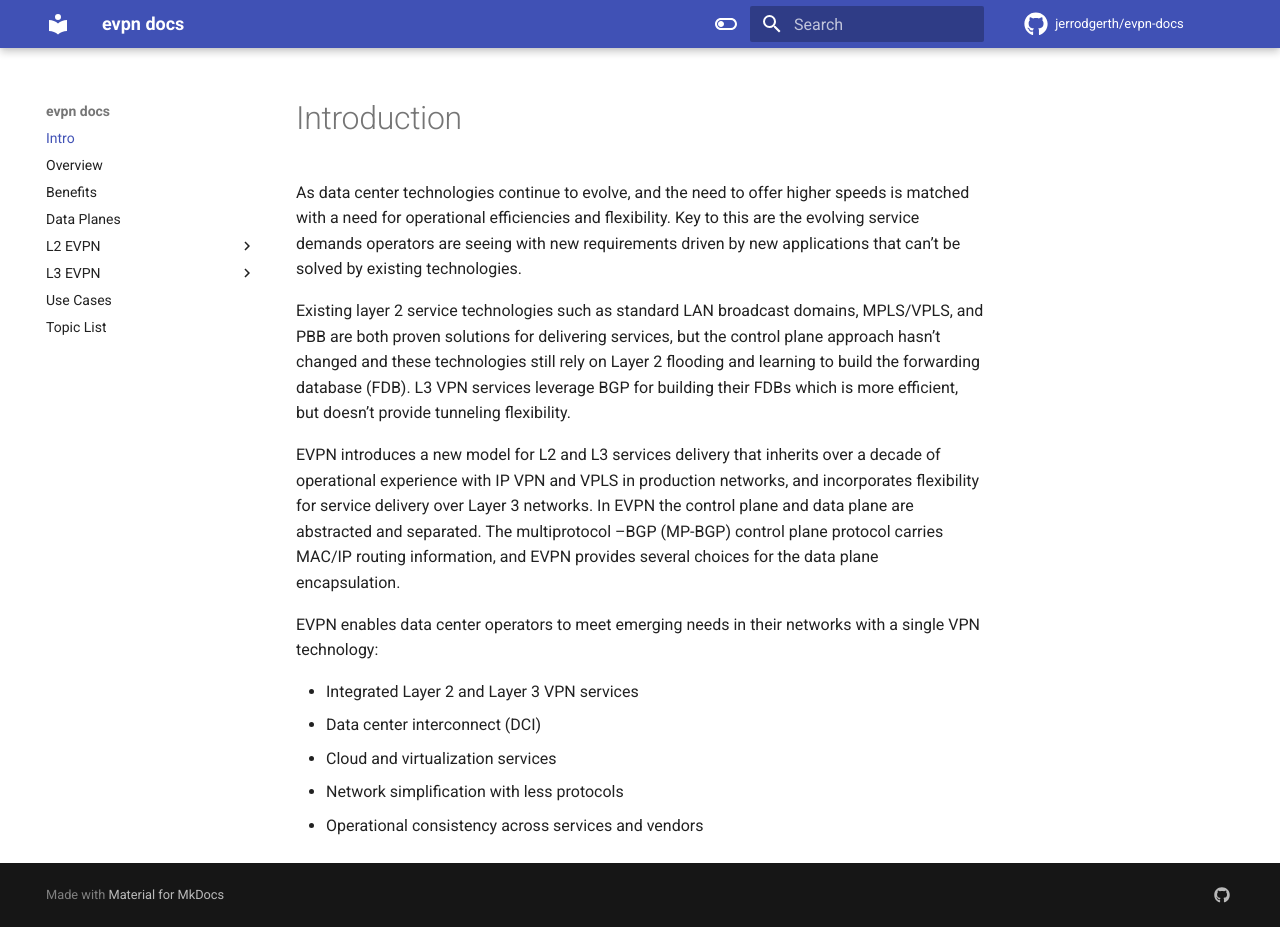
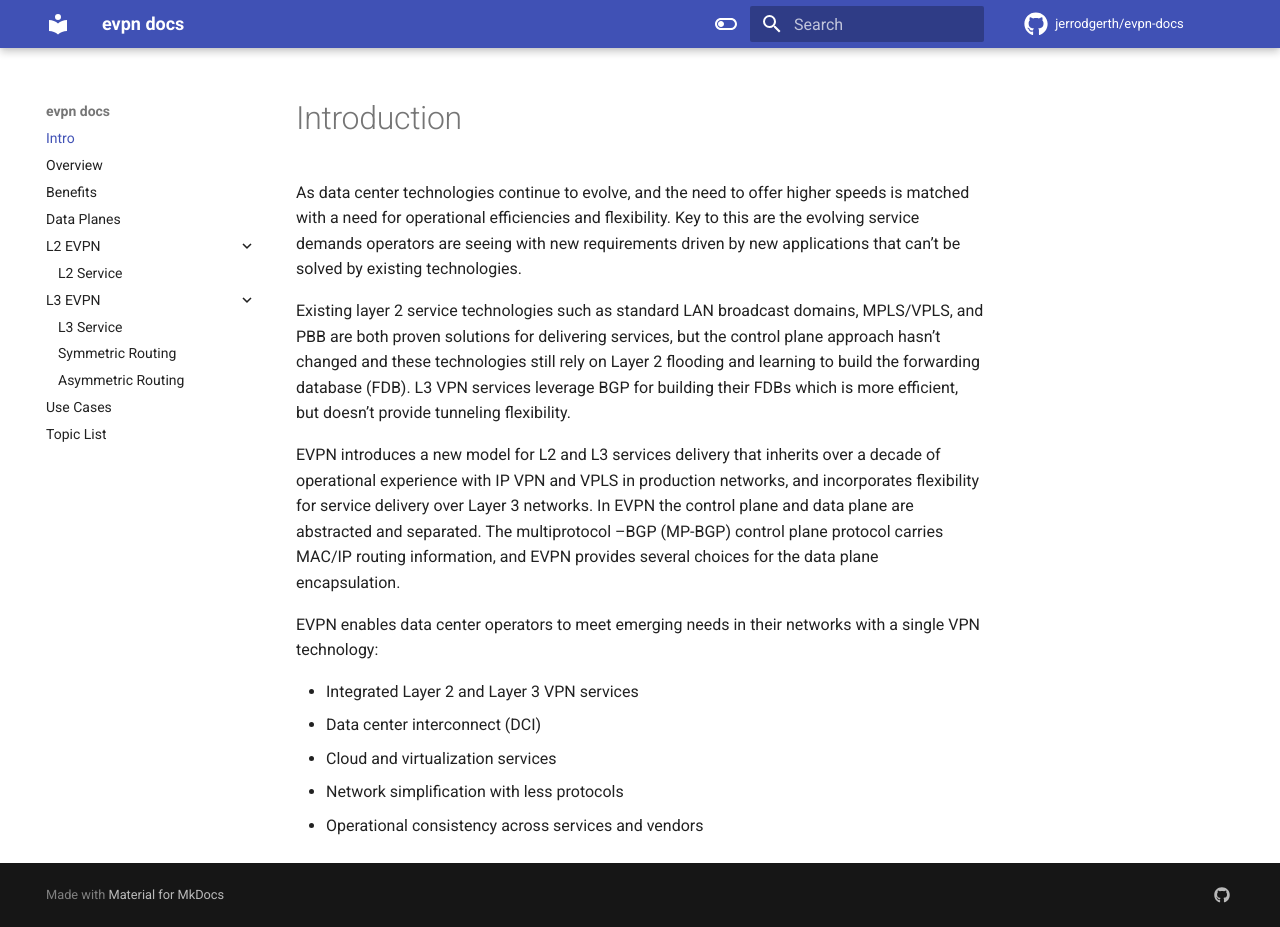
Before and after one commit to jerrodgerth/evpn-docs, an MkDocs documentation site: the page built from docs/index.md, in a window 1280 px wide and 927 px high. Built offline with MkDocs 1.6.1 and Material for MkDocs 9.7.7, drawn with Linux system fonts in a browser that asks for light colours; comment, search, counter and statistics services are not loaded.

Commit message:
change nav to expand by default

```diff
--- a/mkdocs.yml
+++ b/mkdocs.yml
@@ -40,6 +40,7 @@ theme:
   # Default values, taken from mkdocs_theme.yml
   language: en
   features:
+    - navigation.expand
     - navigation.top
     - navigation.instant
     # - navigation.sections
```
